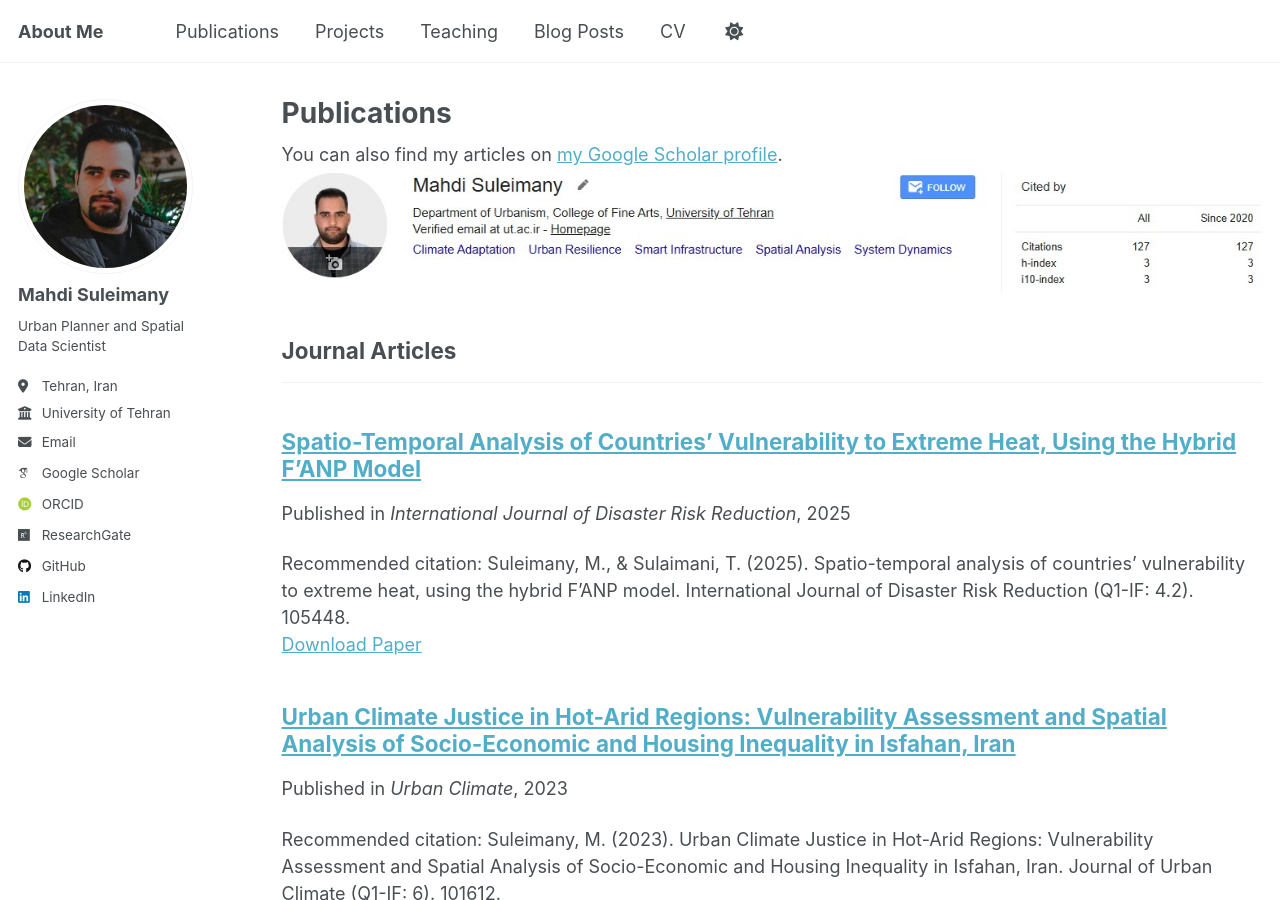
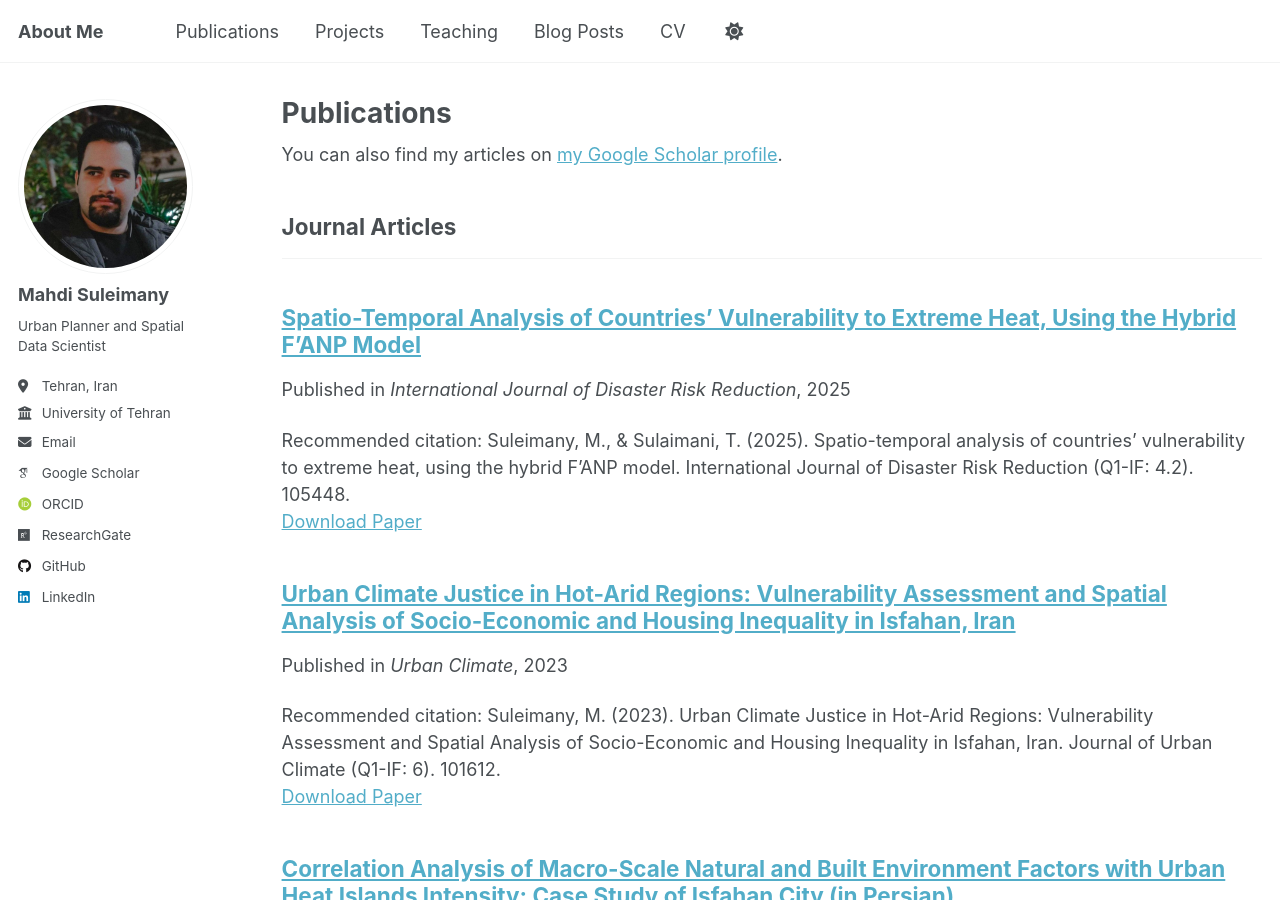
Before and after one commit to mo-soleimani/mo-soleimani.github.io, a Jekyll site: the page built from _pages/publications.html, in a window 1280 px wide and 900 px high. Built offline with Jekyll 4.4.1, drawn with Linux system fonts in a browser that asks for light colours; some web fonts are replaced.

Commit message:
Update publications.html

```diff
--- a/_pages/publications.html
+++ b/_pages/publications.html
@@ -10,8 +10,6 @@ author_profile: true
 {% endif %}
 
 {% include base_path %}
-
-<img src="/images/GS.jpg" alt="Google Scholar" style="width: 100%; display: block; margin: 0 auto;" />
 
 <!-- New style rendering if publication categories are defined -->
 {% if site.publication_category %}
```
